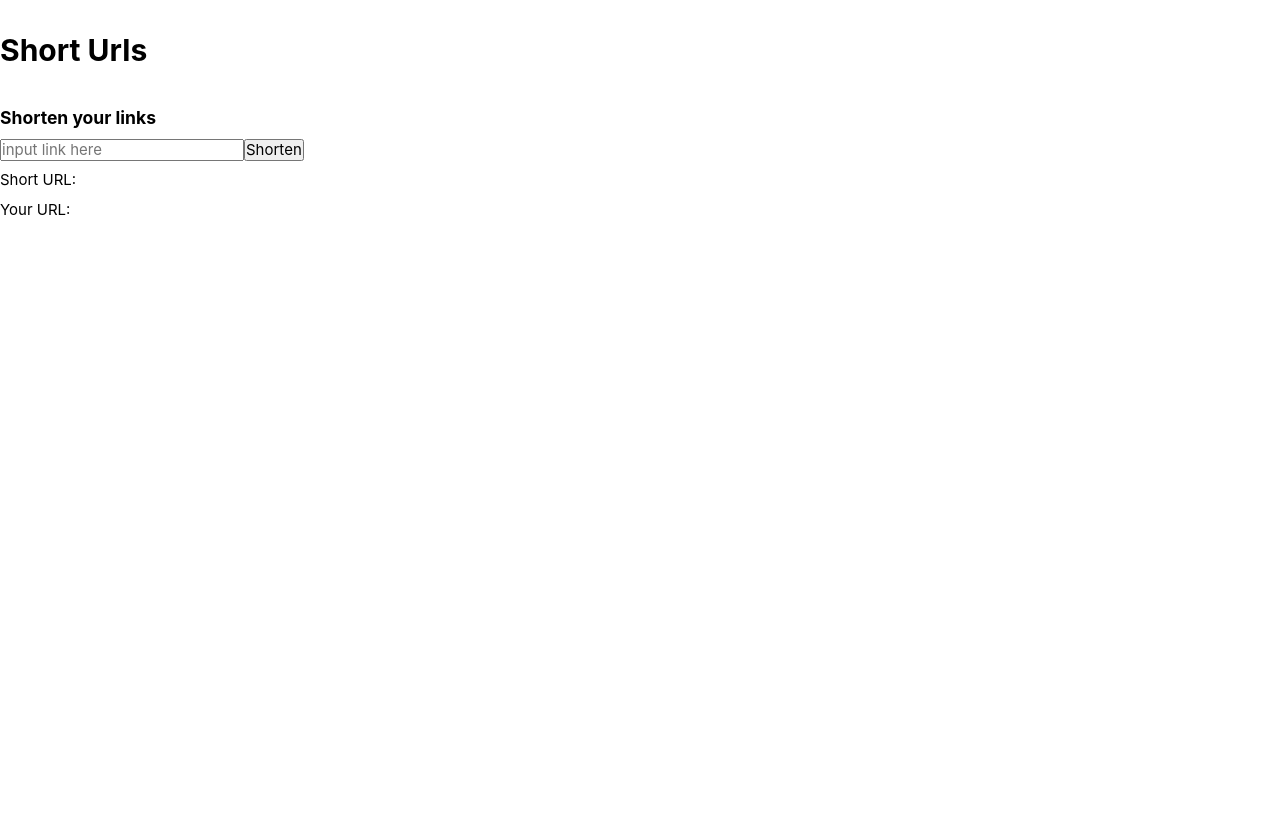
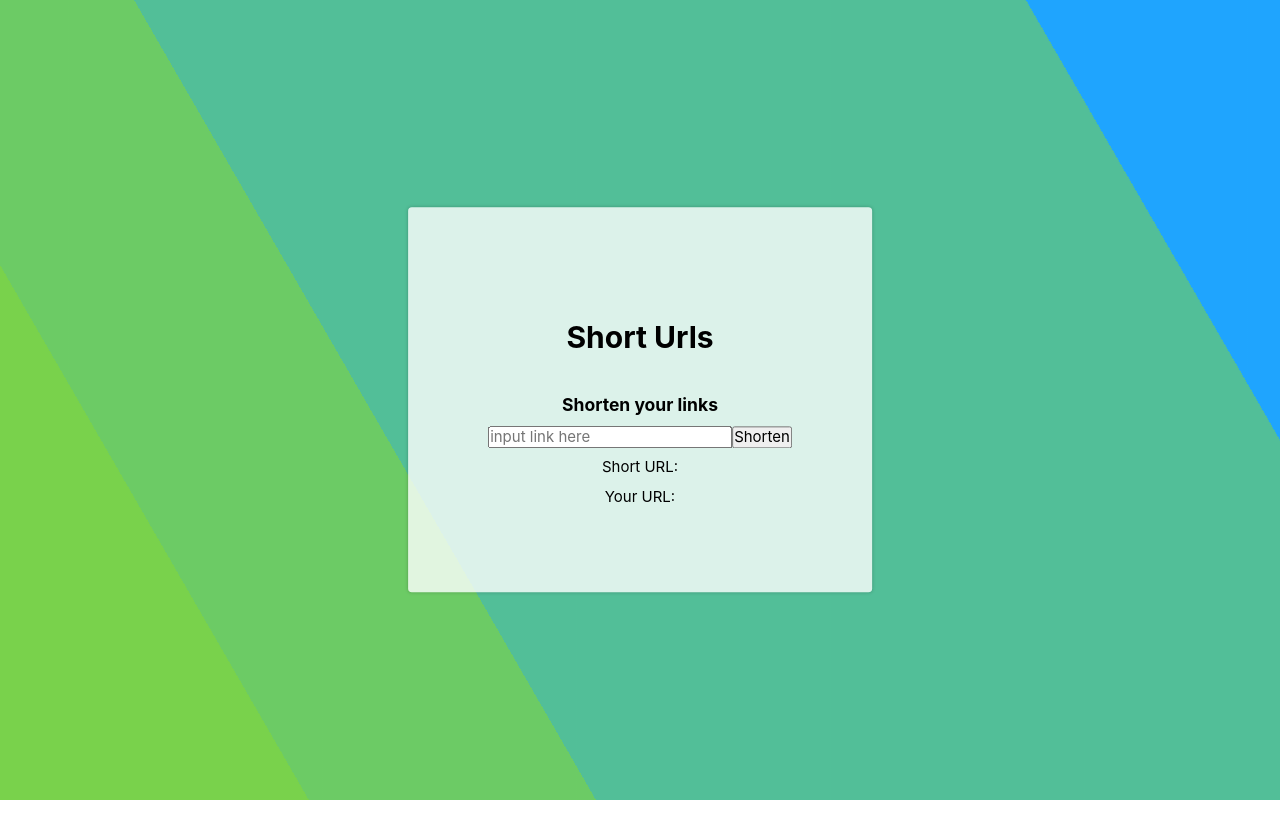
Before and after one commit to asjadjawed/short-url-client, a React (Create React App) app: page / in a window 1280 px wide. Built offline with nearby package versions, Linux system fonts and the light colour scheme.

Commit message:
background styling

```diff
--- a/src/components/App.js
+++ b/src/components/App.js
@@ -1,8 +1,25 @@
+import styled from "styled-components";
 import ShortenUrl from "./ShortenUrl";
+
+import Background from "./Background";
+import Content from "./Content";
+
+const Background2 = styled(Background)`
+  animation-direction: alternate-reverse;
+  animation-duration: 4s;
+`;
+
+const Background3 = styled(Background)`
+  animation-duration: 5s;
+`;
 
 function App() {
   return (
     <div className="App">
+      <Background />
+      <Background2 />
+      <Background3 />
+      <Content>
         <header>
           <h1>Short Urls</h1>
           <h3>Shorten your links</h3>
@@ -10,6 +27,7 @@ function App() {
         <main>
           <ShortenUrl></ShortenUrl>
         </main>
+      </Content>
     </div>
   );
 }
--- /dev/null
+++ b/src/components/Background.js
@@ -0,0 +1,24 @@
+import styled, { keyframes } from "styled-components";
+
+const slide = keyframes`
+  0% {
+    transform:translateX(-25%);
+  }
+  100% {
+    transform:translateX(25%);
+  }
+`;
+
+const Background = styled.div`
+  animation: ${slide} 3s ease-in-out infinite alternate;
+  background-image: linear-gradient(60deg, #6c3 50%, #09f 50%);
+  bottom: 0;
+  left: -50%;
+  opacity: 0.5;
+  position: fixed;
+  right: -50%;
+  top: 0;
+  z-index: -1;
+`;
+
+export default Background;
--- /dev/null
+++ b/src/components/Content.js
@@ -0,0 +1,16 @@
+import styled from "styled-components";
+
+const Content = styled.div`
+  background-color: rgba(255, 255, 255, 0.8);
+  border-radius: 0.25em;
+  box-shadow: 0 0 0.25em rgba(0, 0, 0, 0.25);
+  box-sizing: border-box;
+  left: 50%;
+  padding: 10vmin;
+  position: fixed;
+  text-align: center;
+  top: 50%;
+  transform: translate(-50%, -50%);
+`;
+
+export default Content;
```
Also changed, not shown: 1 other file (tests, documents, lock files or other folders). Lines whose indentation alone changed are shown as unchanged.
